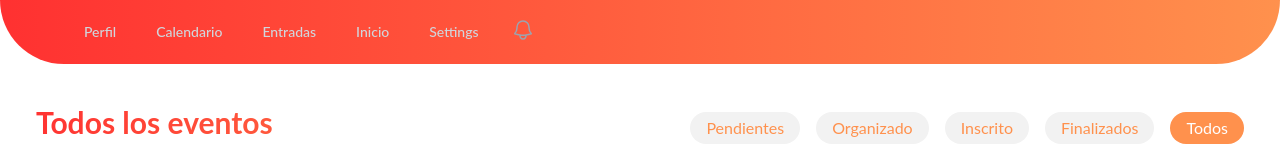
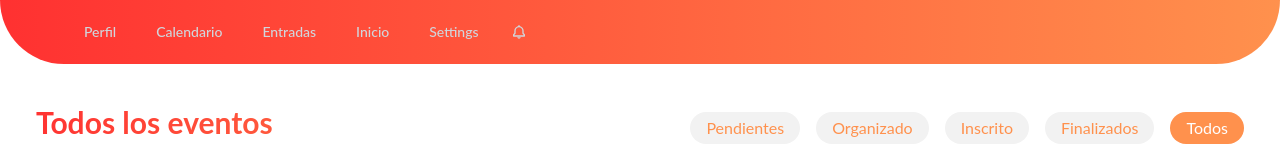
Before and after one commit to igrowker/i002-flowento-front, a React (Vite) app: page /event-approval in a window 1280 px wide. Shown: the top 160 px of the page. Built offline with nearby package versions, Linux system fonts and the light colour scheme.

Commit message:
Update Navbar.jsx

```diff
--- a/src/components/Navbar/Navbar.jsx
+++ b/src/components/Navbar/Navbar.jsx
@@ -1,34 +1,30 @@
-
-import { useState } from 'react';
+import { useState } from "react";
 import "tailwindcss/tailwind.css";
 import logow from "../../assets/logow.png";
 import { LuUser2 } from "react-icons/lu";
-import { BiHomeAlt2 } from "react-icons/bi";
+import { BiBell, BiHomeAlt2 } from "react-icons/bi";
 import { IoCalendarClearOutline } from "react-icons/io5";
 import { HiOutlineTicket } from "react-icons/hi";
 import { FiSettings } from "react-icons/fi";
 import { PiSignOutBold } from "react-icons/pi";
 
-
 export default function Navbar() {
   const [isOpen, setIsOpen] = useState(false);
 
   return (
-    <nav className="bg-gradient-red  rounded-b-full" >
-      <div className=" max-w-7xl mx-auto px-4 sm:px-6 lg:px-8">
-        <div className="flex   h-16">
-
+    <nav className="rounded-b-full bg-gradient-red font-lato">
+      <div className="px-4 mx-auto max-w-7xl sm:px-6 lg:px-8">
+        <div className="flex h-16">
           <div className="flex items-center">
-
-                <div className="-mr-2 flex md:hidden">
+            <div className="flex -mr-2 md:hidden">
               <button
                 onClick={() => setIsOpen(!isOpen)}
-                    className="inline-flex items-center justify-center p-2 rounded-md text-gray-400 hover:text-white focus:outline-none"
+                className="inline-flex items-center justify-center p-2 text-gray-400 rounded-md hover:text-white focus:outline-none"
               >
                 {isOpen ? (
                   <svg
                     xmlns="http://www.w3.org/2000/svg"
-                        className="h-6 w-6"
+                    className="w-6 h-6"
                     fill="none"
                     viewBox="0 0 24 24"
                     stroke="currentColor"
@@ -43,7 +39,7 @@ export default function Navbar() {
                 ) : (
                   <svg
                     xmlns="http://www.w3.org/2000/svg"
-                        className="h-6 w-6"
+                    className="w-6 h-6"
                     fill="none"
                     viewBox="0 0 24 24"
                     stroke="currentColor"
@@ -60,40 +56,56 @@ export default function Navbar() {
             </div>
 
             <div className="hidden md:block">
+              <div className="flex ml-10 space-x-4">
+                <a
+                  href="/"
+                  className="px-3 py-2 text-sm font-medium text-gray-300 rounded-md hover:text-orangeprimary"
+                >
+                  Perfil
+                </a>
+                <a
+                  href="/"
+                  className="px-3 py-2 text-sm font-medium text-gray-300 rounded-md hover:text-orangeprimary"
+                >
+                  Calendario
+                </a>
+                <a
+                  href="/"
+                  className="px-3 py-2 text-sm font-medium text-gray-300 rounded-md hover:text-orangeprimary"
+                >
+                  Entradas
+                </a>
+                <a
+                  href="/"
+                  className="px-3 py-2 text-sm font-medium text-gray-300 rounded-md hover:text-orangeprimary"
+                >
+                  Inicio
+                </a>
+                <a
+                  href="/"
+                  className="px-3 py-2 text-sm font-medium text-gray-300 rounded-md hover:text-orangeprimary"
+                >
+                  Settings
+                </a>
 
-              <div className="ml-10  flex space-x-4">
-
-                <a href="#" className="text-gray-300 hover:text-orangeprimary px-3 py-2 rounded-md text-sm font-medium">Perfil</a>
-                <a href="#" className="text-gray-300 hover:text-orangeprimary px-3 py-2 rounded-md text-sm font-medium">Calendario</a>
-                <a href="#" className="text-gray-300 hover:text-orangeprimary px-3 py-2 rounded-md text-sm font-medium">Entradas</a>
-                <a href="#" className="text-gray-300 hover:text-orangeprimary px-3 py-2 rounded-md text-sm font-medium">Inicio</a>
-                <a href="#" className="text-gray-300 hover:text-orangeprimary px-3 py-2 rounded-md text-sm font-medium">Settings</a>
-
-
-                <div >
-
-                      <button type="button" class="relative rounded-full bg-inherit p-1 text-gray-400 hover:text-white  focus:ring-2 focus:ring-white focus:ring-offset-2 focus:ring-offset-gray-800">
-
-                        <svg class="h-6 w-6" fill="none" viewBox="0 0 24 24" stroke-width="1.5" stroke="currentColor" aria-hidden="true">
-                          <path stroke-linecap="round" stroke-linejoin="round" d="M14.857 17.082a23.848 23.848 0 005.454-1.31A8.967 8.967 0 0118 9.75v-.7V9A6 6 0 006 9v.75a8.967 8.967 0 01-2.312 6.022c1.733.64 3.56 1.085 5.455 1.31m5.714 0a24.255 24.255 0 01-5.714 0m5.714 0a3 3 0 11-5.714 0" />
-                        </svg>
+                <button
+                  type="button"
+                  className="relative p-1 text-gray-300 rounded-full bg-inherit hover:text-orangeprimary focus:ring-2 focus:ring-white focus:ring-offset-2 focus:ring-offset-gray-800"
+                >
+                  <BiBell />
                 </button>
-
-
               </div>
             </div>
           </div>
         </div>
-
-        </div>
       </div>
       {isOpen && (
-        <div className="md:30 bg-white">
+        <div className="bg-white md:30">
           <div className="px-2 pt-2 pb-3 space-y-1 sm:px-3">
             <div className="relative ml-3">
               <button
                 type="button"
-                    className="relative flex rounded-full bg-gray-800 text-sm focus:outline-none focus:ring-2 focus:ring-white focus:ring-offset-2 focus:ring-offset-gray-800"
+                className="relative flex text-sm bg-gray-800 rounded-full focus:outline-none focus:ring-2 focus:ring-white focus:ring-offset-2 focus:ring-offset-gray-800"
                 id="user-menu-button"
                 aria-expanded="false"
                 aria-haspopup="true"
@@ -101,21 +113,61 @@ export default function Navbar() {
                 <span className="absolute -inset-1.5"></span>
                 <span className="sr-only">Open user menu</span>
                 <img
-                       className="h-8 w-8 rounded-full"
+                  className="w-8 h-8 rounded-full"
                   src="https://images.unsplash.com/photo-1472099645785-5658abf4ff4e?ixlib=rb-1.2.1&ixid=eyJhcHBfaWQiOjEyMDd9&auto=format&fit=facearea&facepad=2&w=256&h=256&q=80"
                   alt=""
                 />
               </button>
             </div>
-            <a href="#" className="text-gray-300 hover:text-orangeprimary  px-3 py-2 rounded-md text-base font-medium flex"><LuUser2 className='text-amber-400 '/>-Perfil</a>
-            <a href="#" className="text-gray-300 hover:text-orangeprimary  px-3 py-2 rounded-md text-base font-medium flex"><BiHomeAlt2 className='text-amber-400'/>-Inicio</a>
-            <a href="#" className="text-gray-300 hover:text-orangeprimary  px-3 py-2 rounded-md text-base font-medium flex"><IoCalendarClearOutline className='text-amber-400'/>-Calendario</a>
-            <a href="#" className="text-gray-300 hover:text-orangeprimary  px-3 py-2 rounded-md text-base font-medium flex"><HiOutlineTicket className='text-amber-400'/>-Entradas</a>
-            <a href="#" className="text-gray-300 hover:text-orangeprimary  px-3 py-2 rounded-md text-base font-medium flex"><FiSettings className='text-amber-400'/>-Settings</a>
+            <a
+              href="/"
+              className="flex px-3 py-2 text-base font-medium text-gray-300 rounded-md hover:text-orangeprimary"
+            >
+              <LuUser2 className="text-amber-400 " />
+              -Perfil
+            </a>
+            <a
+              href="/"
+              className="flex px-3 py-2 text-base font-medium text-gray-300 rounded-md hover:text-orangeprimary"
+            >
+              <BiHomeAlt2 className="text-amber-400" />
+              -Inicio
+            </a>
+            <a
+              href="/"
+              className="flex px-3 py-2 text-base font-medium text-gray-300 rounded-md hover:text-orangeprimary"
+            >
+              <IoCalendarClearOutline className="text-amber-400" />
+              -Calendario
+            </a>
+            <a
+              href="/"
+              className="flex px-3 py-2 text-base font-medium text-gray-300 rounded-md hover:text-orangeprimary"
+            >
+              <HiOutlineTicket className="text-amber-400" />
+              -Entradas
+            </a>
+            <a
+              href="/"
+              className="flex px-3 py-2 text-base font-medium text-gray-300 rounded-md hover:text-orangeprimary"
+            >
+              <FiSettings className="text-amber-400" />
+              -Settings
+            </a>
           </div>
           <div>
-          <a href="#" className="text-gray-300 mt-20 hover:text-orangeprimary  px-3 py-2 rounded-md text-base font-medium flex"><PiSignOutBold className='text-amber-400'/>-Cerrar Sesión</a>
-          <img className="ml-5 h-10 border w-auto rounded-full shadow-2xl" src={logow} alt="Flowento" />
+            <a
+              href="/"
+              className="flex px-3 py-2 mt-20 text-base font-medium text-gray-300 rounded-md hover:text-orangeprimary"
+            >
+              <PiSignOutBold className="text-amber-400" />
+              -Cerrar Sesión
+            </a>
+            <img
+              className="w-auto h-10 ml-5 border rounded-full shadow-2xl"
+              src={logow}
+              alt="Flowento"
+            />
           </div>
         </div>
       )}
```
Lines whose indentation alone changed are shown as unchanged.
